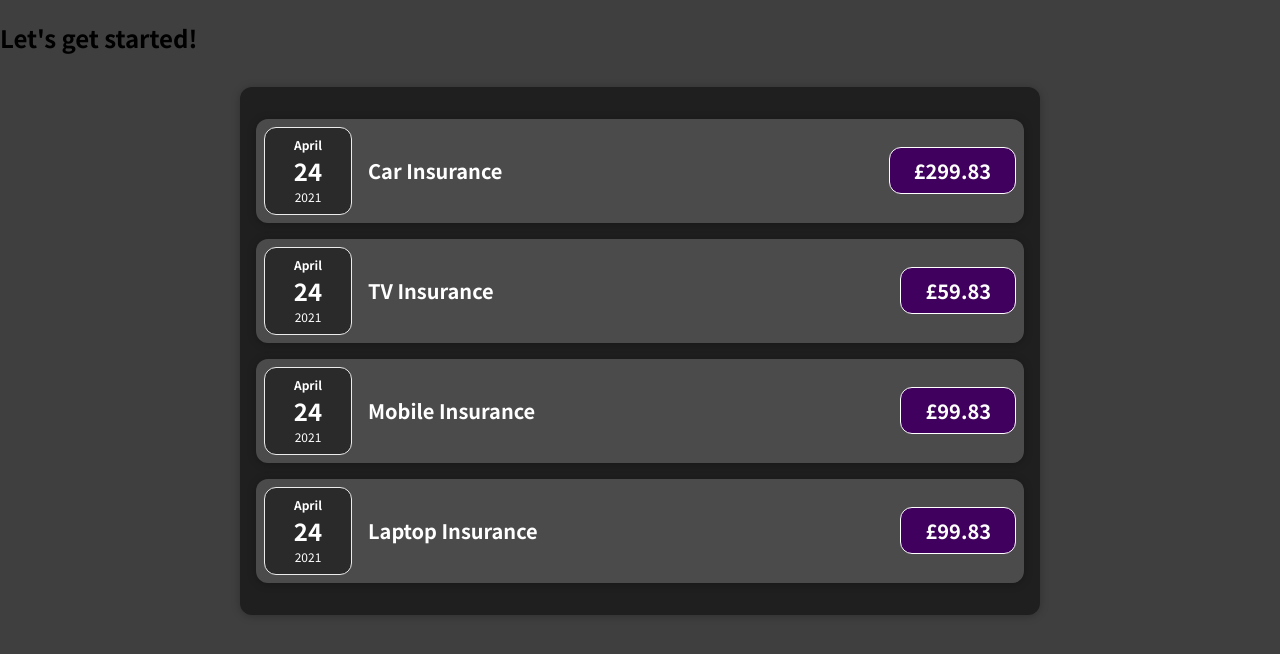
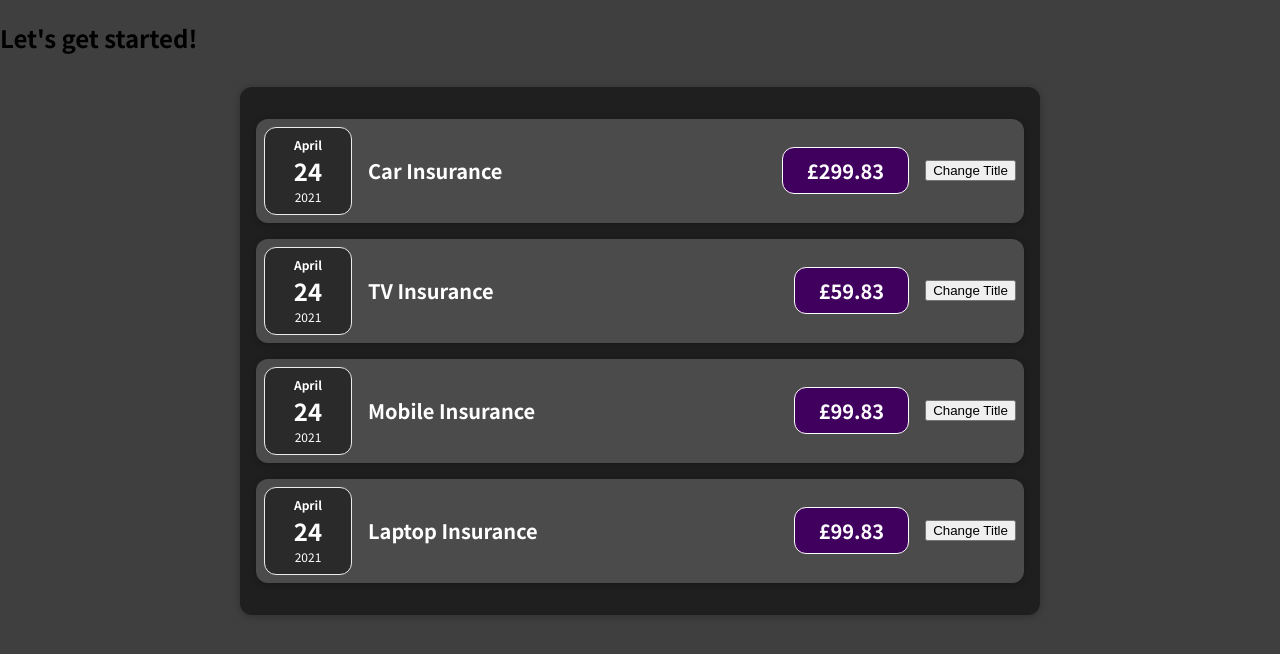
Before and after one commit to succulentpup/reactCompleteGuideSection3, a React (Create React App) app: page / in a window 1280 px wide. Shown: the top 654 px of the page. Built offline with nearby package versions, Linux system fonts and the light colour scheme.

Commit message:
added first eventListener onClick

```diff
--- a/package.json
+++ b/package.json
@@ -6,8 +6,8 @@
     "@testing-library/jest-dom": "^5.11.6",
     "@testing-library/react": "^11.2.2",
     "@testing-library/user-event": "^12.5.0",
-    "react": "^17.0.1",
-    "react-dom": "^17.0.1",
+    "react": "^17.0.2",
+    "react-dom": "^17.0.2",
     "react-scripts": "4.0.1",
     "web-vitals": "^0.2.4"
   },
--- a/src/components/Expenses/ExpenseItem.js
+++ b/src/components/Expenses/ExpenseItem.js
@@ -1,14 +1,22 @@
+import React, { useState }  from 'react';
 import Card from '../UI/Card';
 import ExpenseDate from './ExpenseDate';
 import './ExpenseItem.css'
 
 const ExpenseItem = (props) => {
+  const [title, setTitle] = useState(props.title);
+  const clickHandler = () => {
+    setTitle('Updated!');
+    console.log({title}, 'title');
+  }
+
   return (
     <Card className="expense-item">
       <ExpenseDate date={props.date}/>
       <div className="expense-item__description">
-        <h2>{props.title}</h2>
+        <h2>{title}</h2>
         <div className="expense-item__price">£{props.amount}</div>
+        <button onClick={clickHandler}>Change Title</button>
       </div>
     </Card>
   )
```
Also changed, not shown: 1 other file (tests, documents, lock files or other folders).
